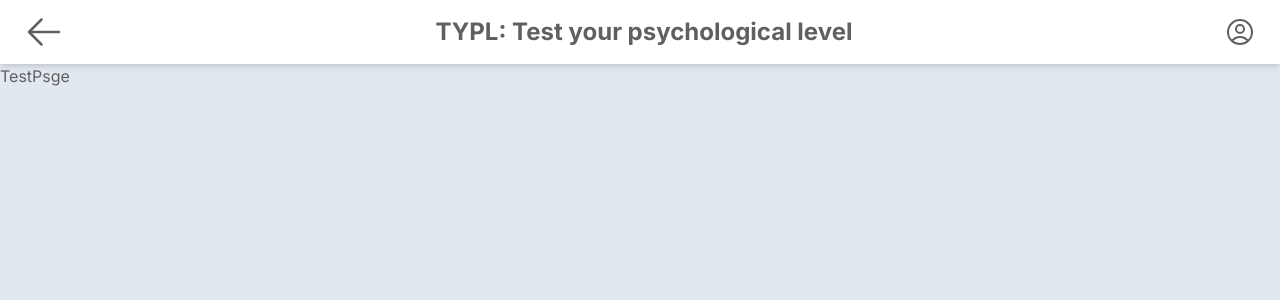
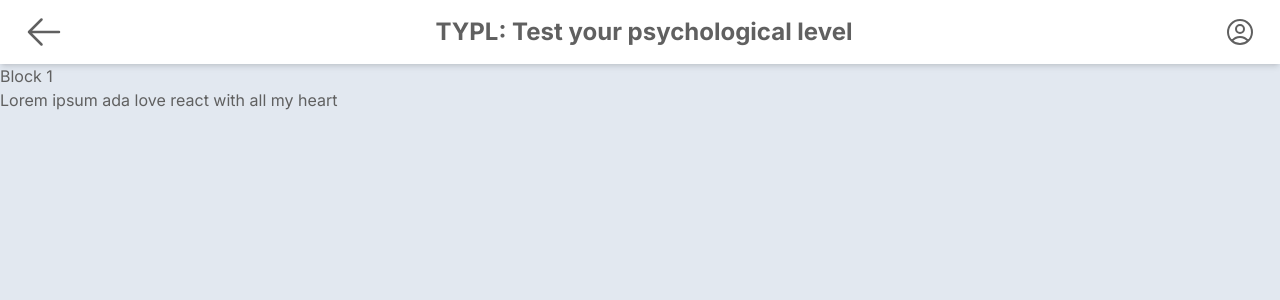
Before and after one commit to GEREGUR/TYPL, a Next.js app: page /test/101 in a window 1280 px wide. Shown: the top 300 px of the page. Built offline with nearby package versions, Linux system fonts and the light colour scheme.

Commit message:
Test page

```diff
--- a/app/main/page.tsx
+++ b/app/main/page.tsx
@@ -1,8 +1,8 @@
+// components/HeroSection.tsx
 import Image from "next/image";
-import { Block } from "../profile/page";
 import Link from "next/link";
 
-const blocks: Block[] = [
+const blocks = [
   {
     blockID: 101,
     blockName: "Block 1",
@@ -38,9 +38,8 @@ const HeroSection: React.FC = () => {
     <div className="container flex items-center justify-center md:mt-24">
       <div className="grid grid-cols-1 md:grid-cols-2 gap-4 p-4">
         {blocks.map((block) => (
-          <Link href={`/test/${block.blockID}`}>
+          <Link href={`/test/${block.blockID}`} key={block.blockID}>
             <div
-              key={block.blockID}
               className={`${block.bgColor} shadow-lg rounded-lg p-4 text-white flex flex-col justify-between w-full h-64 relative`}
             >
               <div className="flex flex-col items-start">
--- a/app/test/[id]/page.tsx
+++ b/app/test/[id]/page.tsx
@@ -1,7 +1,40 @@
-import ReactNode from "react";
+// app/test/[id]/page.tsx
+import { notFound } from "next/navigation";
 
-const TestPsge = ({ params }: { params: { slug: string } }) => {
-  return <div>TestPsge</div>;
+const mockData = {
+  101: {
+    name: "Block 1",
+    description: "Lorem ipsum ada love react with all my heart",
+  },
+  102: {
+    name: "Block 2",
+    description: "Lorem ipsum ada love react with all my heart",
+  },
+  103: {
+    name: "Block 3",
+    description: "Lorem ipsum ada love react with all my heart",
+  },
+  104: {
+    name: "Block 4",
+    description: "Lorem ipsum ada love react with all my heart",
+  },
 };
 
-export default TestPsge;
+export async function generateStaticParams() {
+  return Object.keys(mockData).map((id) => ({ id }));
+}
+
+export default function TestPage({ params }: { params: { id: string } }) {
+  const block = mockData[params.id];
+
+  if (!block) {
+    notFound();
+  }
+
+  return (
+    <div>
+      <h1>{block.name}</h1>
+      <p>{block.description}</p>
+    </div>
+  );
+}
```
